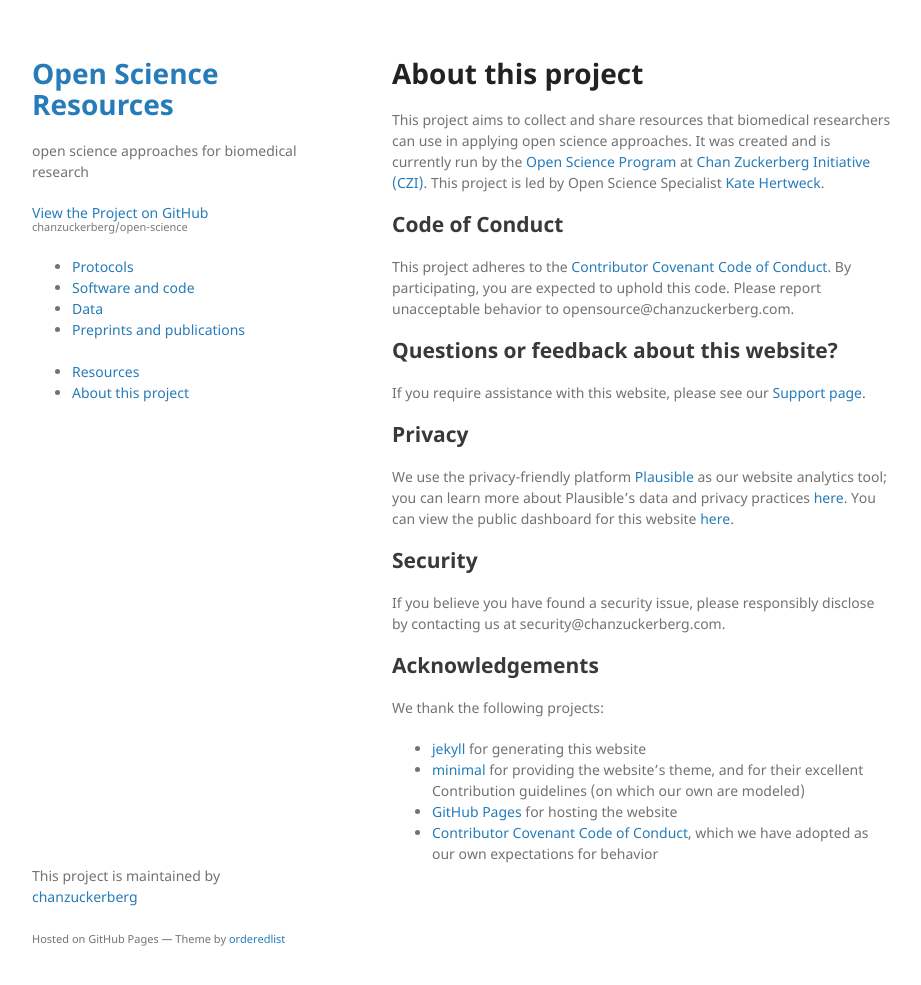
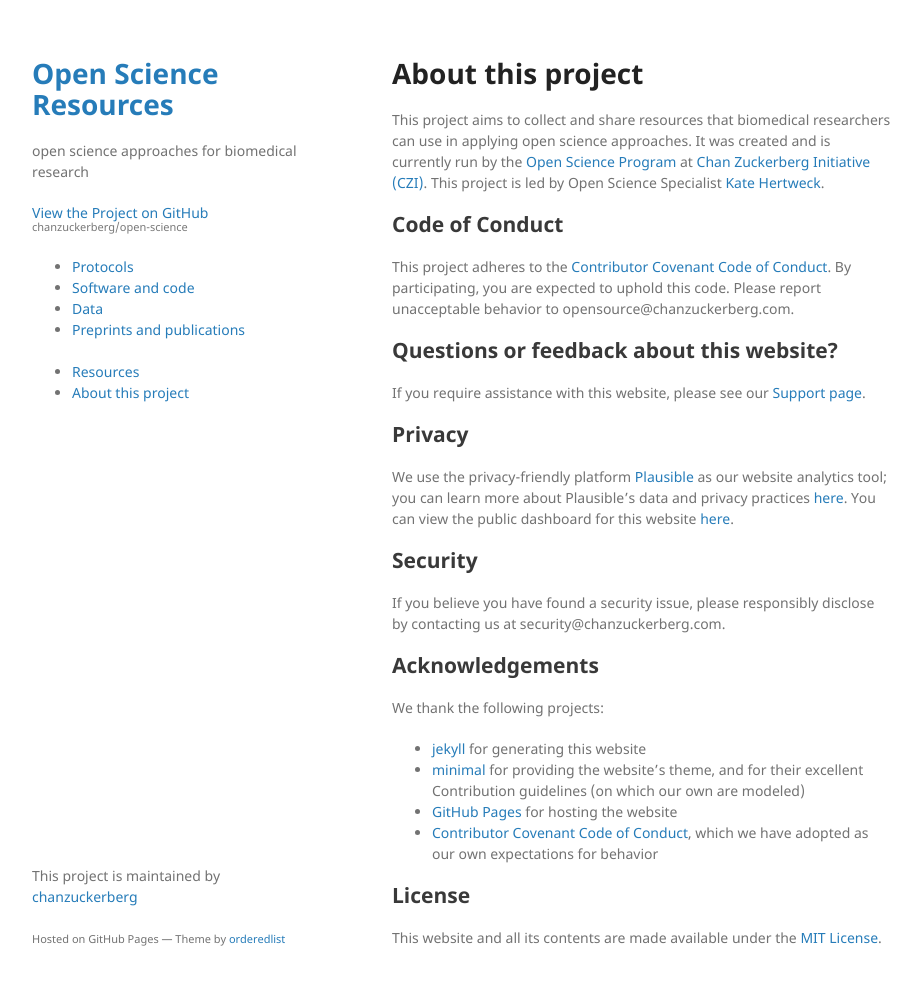
Before and after one commit to chanzuckerberg/open-science, a Jekyll site: the page built from about.md, in a window 1280 px wide and 1018 px high. Shown: the top 985 px of the window, without its empty margins (178-1099 px from the left). Built offline with Jekyll 4.4.1, drawn with Linux system fonts in a browser that asks for light colours; our own code applies the rules of GitHub Pages for plain Markdown files.

Commit message:
mentioning license in About

```diff
--- a/about.md
+++ b/about.md
@@ -40,3 +40,7 @@ We thank the following projects:
 and for their excellent Contribution guidelines (on which our own are modeled)
 - [GitHub Pages](https://pages.github.com/) for hosting the website
 - [Contributor Covenant Code of Conduct](https://www.contributor-covenant.org/), which we have adopted as our own expectations for behavior
+
+## License
+
+This website and all its contents are made available under the [MIT License](/open-science/LICENSE).
```
